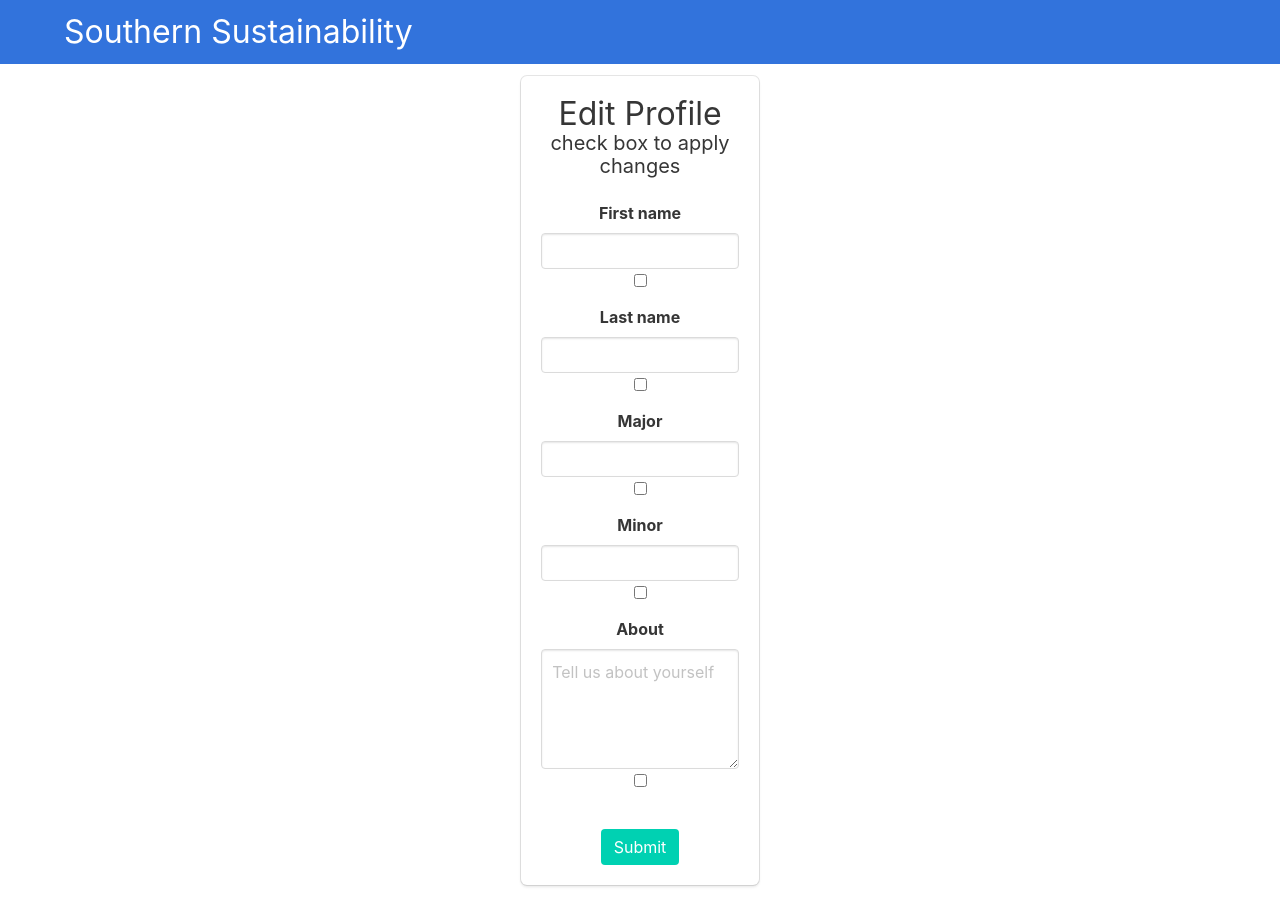
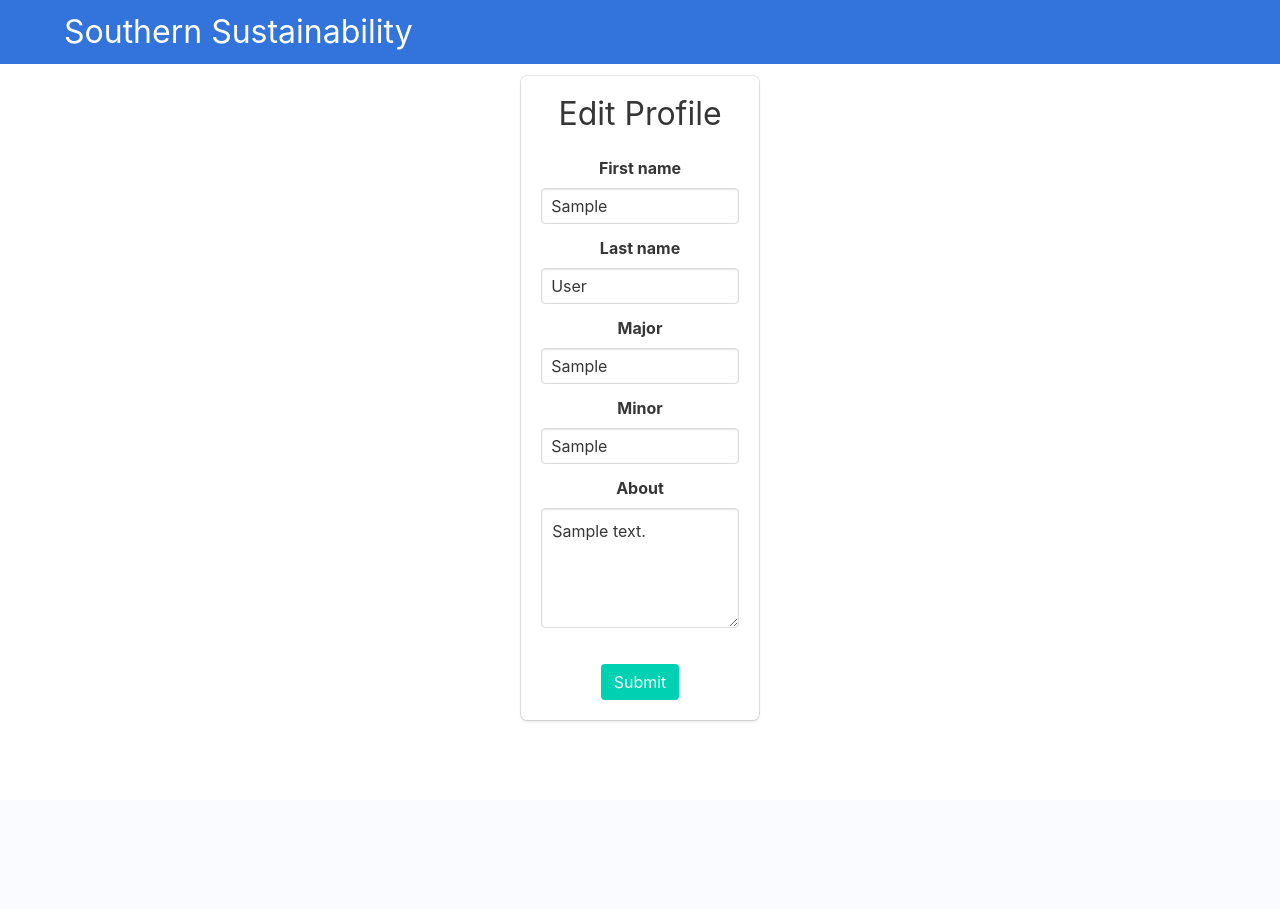
Before and after one commit to AJLabozzo/CSC499-test, a Flask app: page /edit_profile in a window 1280 px wide. After the commit the page ends 722 px from the top, so only its background shows below. Run offline with Flask 2, Linux system fonts and the light colour scheme; a user stored in the database is signed in; tables that the repository leaves empty hold one stand-in row (values such as "Sample post"); some libraries are stand-ins or nearby versions.

Commit message:
end of the night push

```diff
--- a/app/forms.py
+++ b/app/forms.py
@@ -38,7 +38,7 @@ class ProjectSubmissionForm(FlaskForm):
     projectname = StringField('',validators=[DataRequired(),Length(max=64)])
     body = TextAreaField('',validators=[DataRequired(),Length(max=500)])
     department = StringField('',validators=[DataRequired(),Length(max=64)])
-    members = TextAreaField('',validators=[DataRequired(),Length(max=500)])
+    members = StringField('',validators=[Length(max=64)])
     submit = SubmitField('Submit')
 
     def validate_projectname(self, projectname):
@@ -50,6 +50,7 @@ class ProjectForm(FlaskForm):
     projectname = StringField('',validators=[Length(max=64)])
     body = TextAreaField('',validators=[Length(max=500)])
     department = StringField('',validators=[Length(max=64)])
+    members = StringField('',validators=[Length(max=64)])
     submit = SubmitField('Submit')
 
     def validate_projectname(self, projectname):
--- a/app/routes.py
+++ b/app/routes.py
@@ -108,6 +108,7 @@ def goal(goal):
 
         projectdict = dict(projectname=currentproject.projectname,department=currentproject.department,username=User.query.get(currentproject.user_id).username,status=currentstate,body=currentproject.body)
         allprojects.append(projectdict)
+
     return render_template('goalbase.html', goal=goal, projects = allprojects)
 
 @app.route('/profile/<username>')
@@ -158,11 +159,19 @@ def submission_form():
         return redirect(url_for('projects'))
     return render_template('submission_form.html', form=form)
 
-@app.route('/editProject',methods=['GET','POST'])
+@app.route('/editProject/<name>',methods=['GET','POST'])
 @login_required
-def editProject():
+def editProject(name):
     form = ProjectForm()
-
+    project = Project.query.filter_by(projectname=name).first()
+    if form.validate_on_submit():
+        db.session.commit()
+        flash('Your changes have been saved.')
+        return redirect(url_for('profile', username=current_user.username))
+    elif request.method == 'GET':
+        form.projectname.data = project.projectname
+        form.body.data = project.body
+        form.department.data = project.department
     return render_template('editProject.html', form=form)
 
 @app.route('/edit_profile', methods=['GET', 'POST'])
@@ -170,24 +179,19 @@ def editProject():
 def edit_profile():
     form = ProfileForm()
     if form.validate_on_submit():
-        if request.form.get('fnamebox'):
-            current_user.fname = form.fname.data
-        if request.form.get('lnamebox'):
-            current_user.lname = form.lname.data
-        if request.form.get('majorbox'):
-            current_user.major = form.major.data
-        if request.form.get('minorbox'):
-            current_user.minor = form.minor.data
-        if request.form.get('aboutbox'):
-            current_user.bio = form.about.data
+        current_user.fname = form.fname.data
+        current_user.lname = form.lname.data
+        current_user.major = form.major.data
+        current_user.minor = form.minor.data
+        current_user.bio = form.about.data
         db.session.commit()
         flash('Your changes have been saved.')
         return redirect(url_for('profile', username=current_user.username))
     elif request.method == 'GET':
-        current_user.fname = form.fname.data
-        current_user.lname = form.lname.data
-        current_user.major = form.major.data
-        current_user.minor = form.minor.data
+        form.fname.data = current_user.fname
+        form.lname.data = current_user.lname
+        form.major.data = current_user.major
+        form.minor.data = current_user.minor
         form.about.data = current_user.bio
     return render_template('edit_profile.html', title='Edit Profile',
                            form=form)
@@ -224,10 +228,3 @@ def login():
 def logout():
     logout_user()
     return redirect(url_for('landing'))
-
-'''
-@app.route('/myProfile/<username>')
-@login_required
-def profile(username):
-	return render_template('profile.html')
-	'''
--- a/app/templates/edit_profile.html
+++ b/app/templates/edit_profile.html
@@ -12,20 +12,16 @@
                   <article class="tile is-child box">
                     <div class="title">
                       <h1>Edit Profile</h1>
-                      <h2 class="is-size-5">check box to apply changes</h2>
                     </div>
-                      <form action="" method="post" novalidate>
+                      <form action="" method="post">
                       {{ form.hidden_tag() }}
                       <div class="field">
                           <div class="label is-normal">
                               <label class="label" for="fname">First name</label>
                           </div>
                           <p class="control">
-                            <input class="input" type="text" id="fname" name="fname">
+                            <input class="input" type="text" id="fname" name="fname" {{ form.fname }}
                           </p>
-                          <label class="checkbox">
-                                <input type="checkbox" name="fnamebox">
-                          </label>
                       </div>
                       <div class="field">
                           <div class="label is-normal">
@@ -35,33 +31,25 @@
                                 {% endfor %}
                           </div>
                         <p class="control">
-                          <input class="input" type="text" id="lname" name="lname">
+                          <input class="input" type="text" id="lname" name="lname" {{ form.lname }}
                         </p>
-                          <label class="checkbox">
-                                <input type="checkbox" name="lnamebox">
-                          </label>
+
                     </div>
                     <div class="field">
                         <div class="label is-normal">
                             <label class="label" for="major">Major</label>
                         </div>
                         <p class="control">
-                          <input class="input" type="text" id="major" name="major">
+                          <input class="input" type="text" id="major" name="major" {{ form.major }}
                         </p>
-                        <label class="checkbox">
-                                <input type="checkbox" name="majorbox">
-                          </label>
                     </div>
                     <div class="field">
                         <div class="label is-normal">
                             <label class="label" for="minor">Minor</label>
                         </div>
                         <p class="control">
-                          <input class="input" type="text" id="minor" name="minor">
+                          <input class="input" type="text" id="minor" name="minor" {{ form.minor }}
                         </p>
-                        <label class="checkbox">
-                                <input type="checkbox" name="minorbox">
-                          </label>
                     </div>
                     <div class="field">
                         <div class="label is-normal">
@@ -70,11 +58,8 @@
                         <div class="field-body">
                           <div class="field">
                             <div class="control">
-                              <textarea class="textarea" maxlength="500" id="about" name="about" placeholder="Tell us about yourself"></textarea>
+                              <textarea class="textarea" maxlength="500" id="about" name="about" placeholder="Tell us about yourself" {{ form.about}}</textarea>
                             </div>
-                              <label class="checkbox">
-                              <input type="checkbox" name="aboutbox">
-                          </label>
                           </div>
                         </div>
                       </div>
--- a/app/templates/myprofile.html
+++ b/app/templates/myprofile.html
@@ -39,13 +39,14 @@
                   <p>{{user.bio}}</p>
                 </article>
               </div>
-
+              {% if user == current_user %}
               <div class="tile is-child box">
                 <p class="subtitle is-size-3 has-text-centered">Links</p>
                 <p><a class="has-text" href="../submission_form">submission form</a></p>
                 <p><a class="has-text" href="../edit_profile">edit my profile</a></p>
                 <p><a class="has-text" href="../myprojects">my projects</a></p>
               </div>
+              {% endif %}
             </div>
 
             <div class="tile is-vertical is-parent">
@@ -75,7 +76,6 @@
                   </figure>
                 </div>
             </div>
-
             </div>
         </div>
     </div>
--- a/app/templates/myprojects.html
+++ b/app/templates/myprojects.html
@@ -46,7 +46,7 @@
                   {% for data in projects %}
                   <button class="collapsible">{{data.projectname}}</button>
                   <div class="content">
-                    <p style="text-align:right"><a href="../editProject">edit project</a></p>
+                    <p style="text-align:right"><a href="{{ url_for('editProject', name=data.projectname) }}">edit project</a></p>
                     <p>Department: {{data.department}}</p>
                     <p>Description: {{data.body}}</p>
                     <p>Status:{{data.status}}</p>
--- a/app/templates/projects.html
+++ b/app/templates/projects.html
@@ -28,7 +28,6 @@
               </label>
             </div>
             </div>
-        <p class="control">
             <div class="field has-addons">
               <div class="control">
                 <input class="input" type="text" placeholder="Find a project">
@@ -39,7 +38,7 @@
                 </a>
               </div>
             </div>
-        </p>
+
          <div class="container">
                 <p style="text-align: right"><a href="../myprojects">My Projects</a></p>
                 <p style="text-align: right"><a href="../submission_form"> Project Submission Form</a></p>
@@ -53,7 +52,7 @@
       <th><abbr title="Position">#</abbr></th>
       <th><abbr title="Project">Project</abbr></th>
       <th><abbr title="Department">Department</abbr></th>
-      <th><abbr title="Faculty">Faculty</abbr></th>
+      <th><abbr title="Author">Author</abbr></th>
       <th><abbr title="Goals">SustainabilityGoals</abbr></th>
       <th><abbr title="Status">Status</abbr></th>
       <th><abbr title="Description">Description</abbr></th>
```
Also changed, not shown: app/templates/editProject.html (+27 -17 lines).
